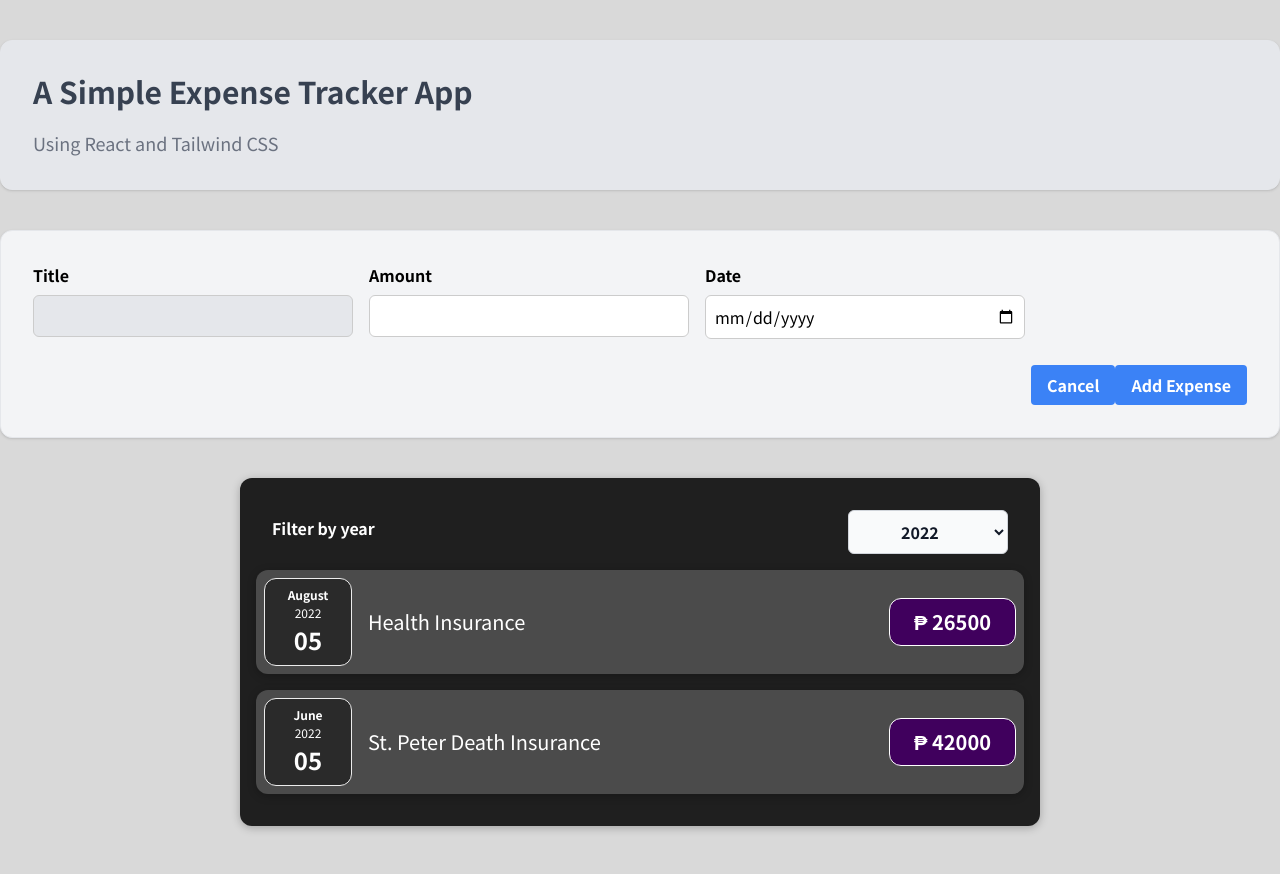
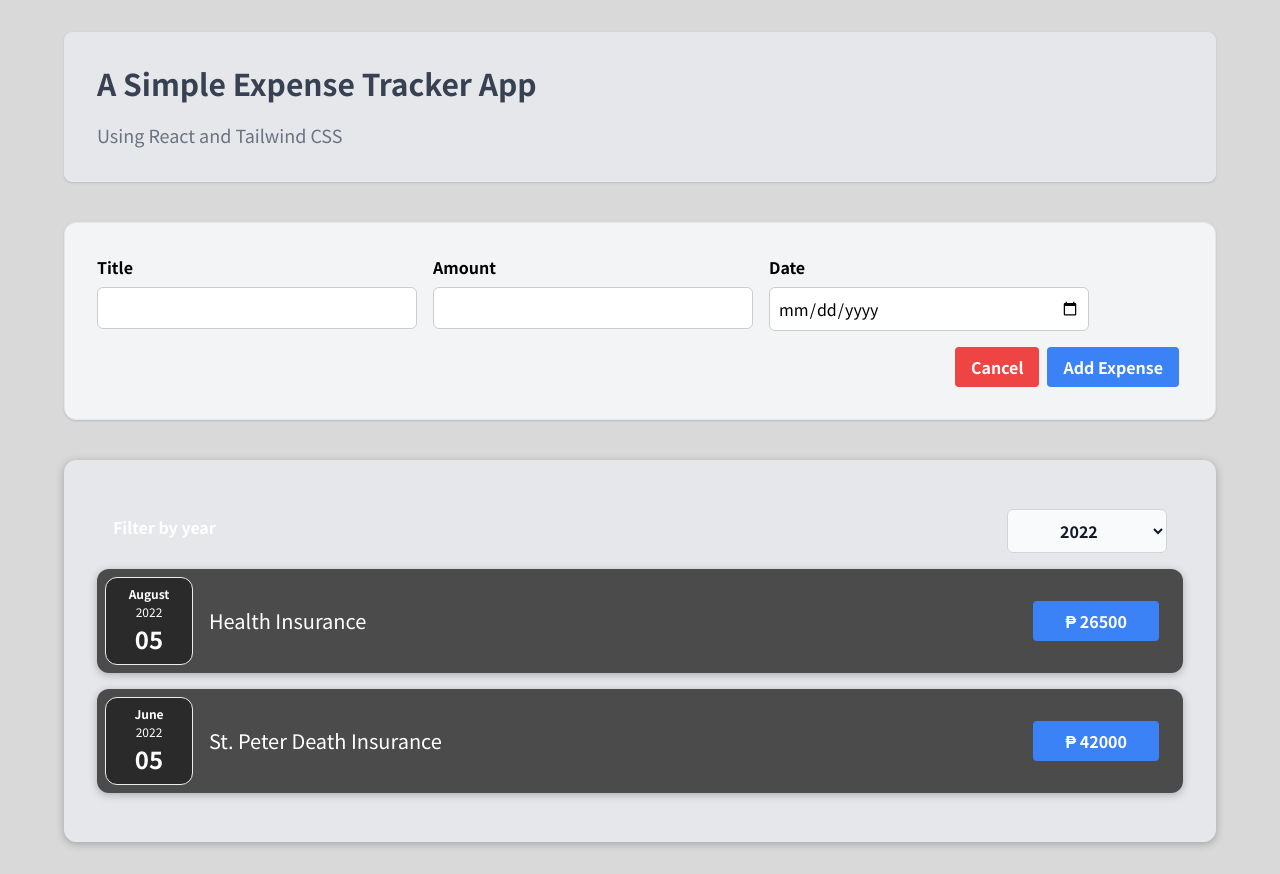
Before and after one commit to jpolfindo/react-complete-guide, a React (Create React App) app: page / in a window 1280 px wide. Both pictures are taken after a click on the button "Add New Expense". Built offline with nearby package versions, Linux system fonts and the light colour scheme.

Commit message:
added new features

```diff
--- a/src/App.js
+++ b/src/App.js
@@ -28,7 +28,7 @@ const App = () => {
 
   return (
     <div>
-      <div className="container mx-auto bg-gray-200 rounded-xl shadow border p-8 m-10">
+      <div className="container max-w-6xl mx-auto bg-gray-200 rounded-lg shadow border p-8 m-8">
         <p className="text-3xl text-gray-700 font-bold mb-5">A Simple Expense Tracker App</p>
         <p className="text-gray-500 text-lg">
           Using React and Tailwind CSS
--- a/src/components/ExpenseItem.js
+++ b/src/components/ExpenseItem.js
@@ -11,7 +11,7 @@ const ExpenseItem = (props) => {
         <ExpenseDate date={props.date} />
         <div className="expense-item__description">
           <h2>{props.title}</h2>
-          <div className="expense-item__price">₱ {props.amount}</div>
+          <div className="bg-blue-500 text-white font-bold py-2 px-8 rounded mx-4">₱ {props.amount}</div>
         </div>
       </Card>
     </li>
--- a/src/components/Expenses.js
+++ b/src/components/Expenses.js
@@ -17,12 +17,11 @@ const Expenses = (props) => {
 
   return (
     <div>
-      <Card className="expenses">
+      <Card className="container max-w-6xl mx-auto bg-gray-200 rounded-lg shadow border p-8 m-8">
         <ExpensesFilter
           selected={selectedYear}
           onChangeYear={yearFilterHandler}
         />
-
         <ExpensesList filteredExpenses={filteredExpenses} />
       </Card>
     </div>
--- a/src/components/NewExpense/ExpenseForm.js
+++ b/src/components/NewExpense/ExpenseForm.js
@@ -83,7 +83,6 @@ const ExpenseForm = (props) => {
         <div className="new-expense__control">
           <label>Title</label>
           <input
-          className="appearance-none block w-full bg-gray-200 text-gray-700 border border-red-500 rounded py-3 px-4 mb-3 leading-tight focus:outline-none focus:bg-white"
             type="text"
             value={enteredTitle}
             onChange={titleChangeHandler}
@@ -111,8 +110,8 @@ const ExpenseForm = (props) => {
         </div>
       </div>
       <div className="new-expense__actions">
-        <button className="bg-blue-500 hover:bg-blue-700 text-white font-bold py-2 px-4 rounded" onClick={cancelExpenseHandler}>Cancel</button>
-        <button type="submit" className="bg-blue-500 hover:bg-blue-700 text-white font-bold py-2 px-4 rounded">Add Expense</button>
+        <button className="bg-red-500 hover:bg-red-700 text-white font-bold py-2 px-4 rounded mx-1" onClick={cancelExpenseHandler}>Cancel</button>
+        <button type="submit" className="bg-blue-500 hover:bg-blue-700 text-white font-bold py-2 px-4 rounded mx-1">Add Expense</button>
       </div>
     </form>
   );
--- a/src/components/NewExpense/NewExpense.js
+++ b/src/components/NewExpense/NewExpense.js
@@ -24,15 +24,10 @@ const NewExpense = (props) => {
     setShowForm(true);
   }
 
-  if (showForm === false) {
-    return <div className="container mx-auto bg-gray-100 rounded-xl shadow border p-8 m-10">
-      <button className="bg-blue-500 hover:bg-blue-700 text-white font-bold py-2 px-4 rounded" onClick={triggerForm}>Add New Expense</button>
-    </div>
-  }
-
   return (
-    <div className="container mx-auto bg-gray-100 rounded-xl shadow border p-8 m-10">
-      <ExpenseForm onSaveExpenseData={saveExpenseDataHandler} onCancelExpenseData={cancelExpenseDataHandler} />
+    <div className="container max-w-6xl mx-auto bg-gray-100 rounded-xl shadow border p-8 m-10">
+      {!showForm && <button className="bg-blue-500 hover:bg-blue-700 text-white font-bold py-2 px-4 rounded" onClick={triggerForm}>Add New Expense</button>}
+      {showForm && <ExpenseForm onSaveExpenseData={saveExpenseDataHandler} onCancelExpenseData={cancelExpenseDataHandler} />}
     </div>
   );
 };
```
Also changed, not shown: src/components/Chart/Chart.css (added, +9 -0 lines), src/components/Chart/Chart.js (added, +9 -0 lines), src/components/Chart/ChartBar.css (added, +30 -0 lines), src/components/Chart/ChartBar.js (added, +9 -0 lines).
